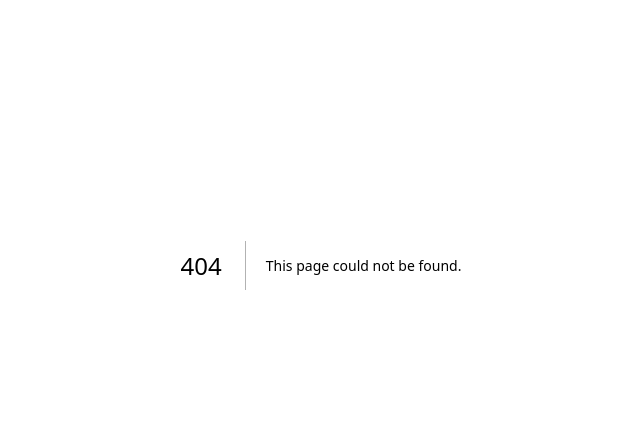
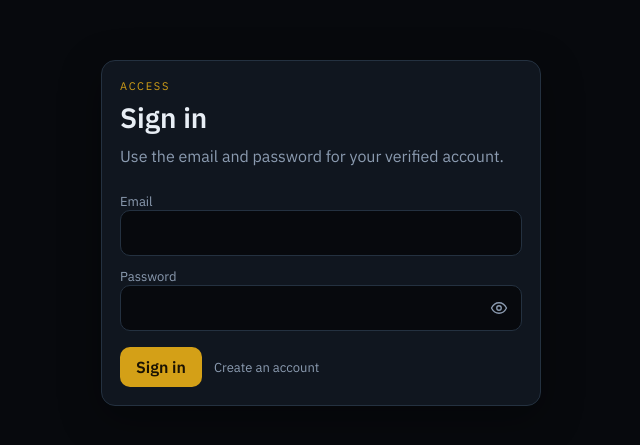
Before and after one commit to abhishek591508/Anti-Narcos-Graph-Intel, a Next.js app in the folder frontend/: page /login in a window 1280 px wide. Before the commit this address had no page. Shown: the part 167-612 px from the top of the page, without its empty margins (319-959 px from the left). Built offline with nearby package versions, Linux system fonts and the light colour scheme.

Commit message:
Add login page

```diff
--- /dev/null
+++ b/frontend/app/login/page.tsx
@@ -0,0 +1,59 @@
+"use client";
+
+import { FormEvent, useState } from "react";
+import Link from "next/link";
+import { useRouter } from "next/navigation";
+import { formatApiError, useAuth } from "@/lib/auth";
+import { PasswordField } from "@/components/PasswordField";
+
+export default function LoginPage() {
+  const { login } = useAuth();
+  const router = useRouter();
+  const [email, setEmail] = useState("");
+  const [password, setPassword] = useState("");
+  const [error, setError] = useState("");
+  const [busy, setBusy] = useState(false);
+
+  async function onSubmit(event: FormEvent) {
+    event.preventDefault();
+    setBusy(true);
+    setError("");
+    try {
+      await login(email.trim(), password);
+      router.replace("/");
+    } catch (err) {
+      setError(formatApiError(err));
+    } finally {
+      setBusy(false);
+    }
+  }
+
+  return (
+    <form className="panel auth-card" onSubmit={onSubmit}>
+      <p className="kicker">Access</p>
+      <h2>Sign in</h2>
+      <p className="lede">Use the email and password for your verified account.</p>
+      <label className="muted">Email</label>
+      <input type="email" required value={email} onChange={(e) => setEmail(e.target.value)} autoComplete="email" />
+      <label className="muted" style={{ marginTop: 12, display: "block" }}>
+        Password
+      </label>
+      <PasswordField
+        required
+        minLength={8}
+        value={password}
+        onChange={(e) => setPassword(e.target.value)}
+        autoComplete="current-password"
+      />
+      {error && <p className="err">{error}</p>}
+      <div className="row" style={{ marginTop: 16 }}>
+        <button type="submit" disabled={busy}>
+          {busy ? "Signing in…" : "Sign in"}
+        </button>
+        <Link href="/signup" className="muted">
+          Create an account
+        </Link>
+      </div>
+    </form>
+  );
+}
```
